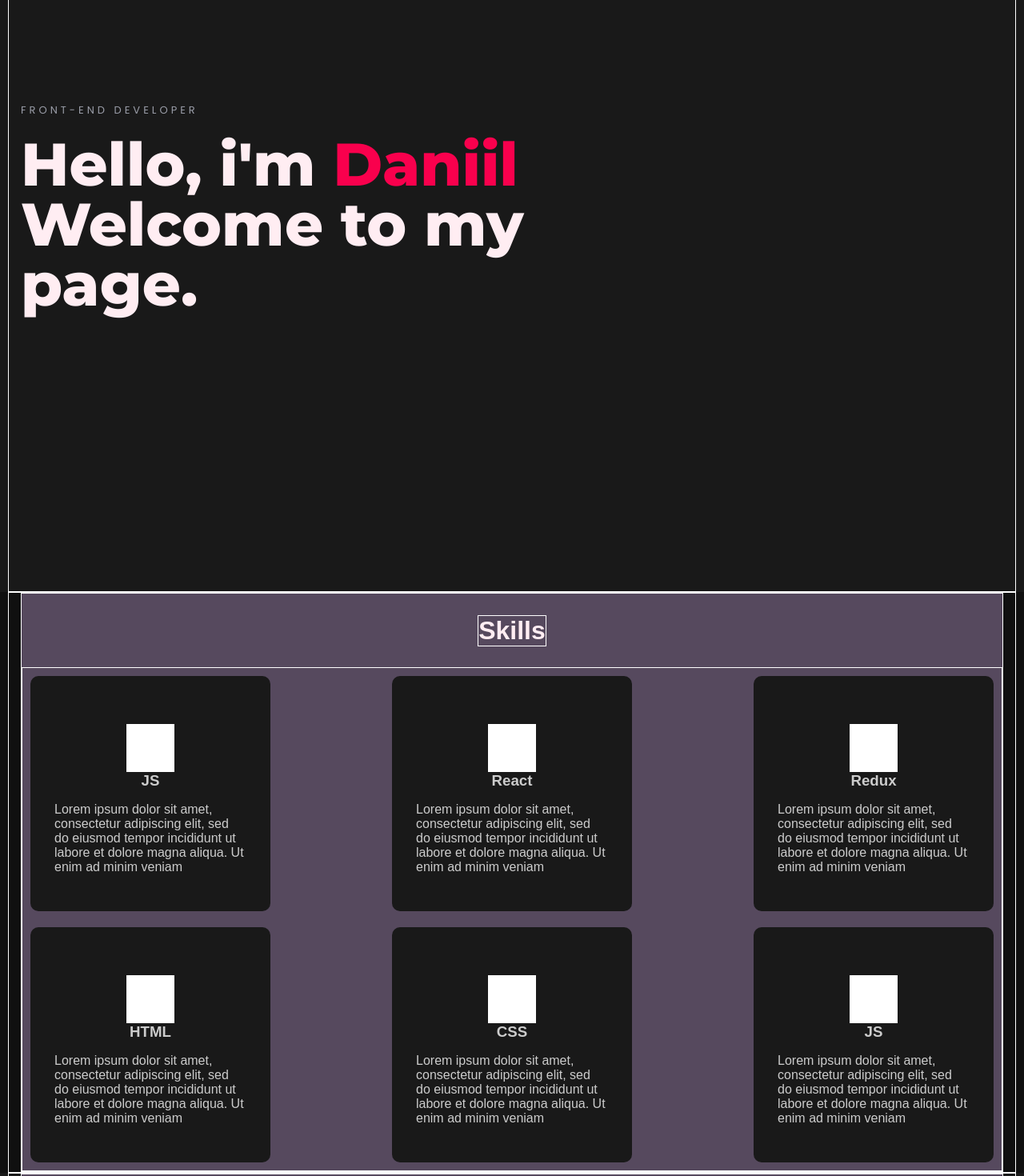
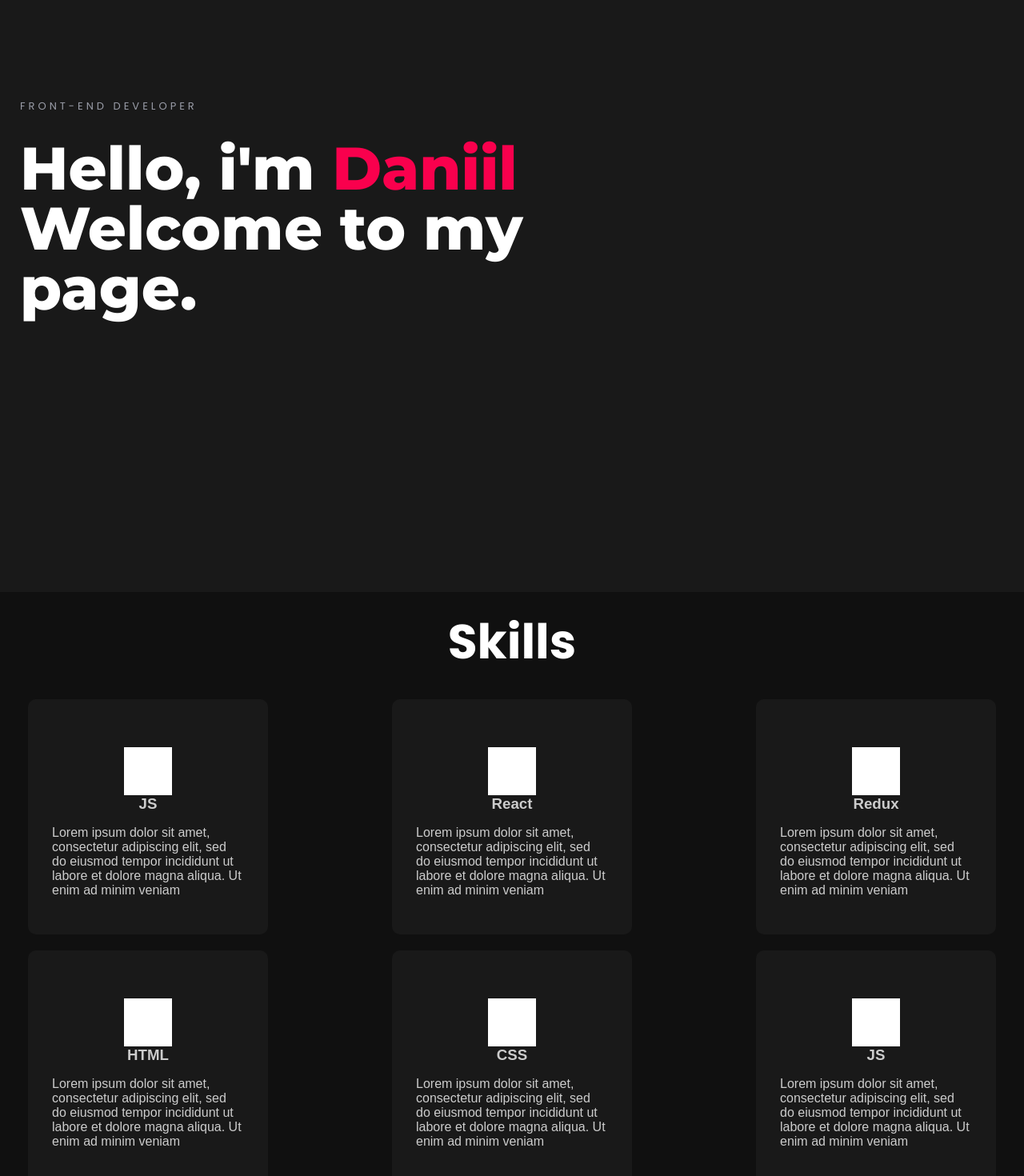
Before and after one commit to Goblester/portfolio, a React (Create React App) app: page / in a window 1280 px wide. Shown: the part 300-1770 px from the top of the page at 80% size. Built offline with nearby package versions, Linux system fonts and the light colour scheme.

Commit message:
added component Title

```diff
--- a/public/index.html
+++ b/public/index.html
@@ -26,7 +26,7 @@
     -->
     <link rel="preconnect" href="https://fonts.googleapis.com">
     <link rel="preconnect" href="https://fonts.gstatic.com" crossorigin>
-    <link href="https://fonts.googleapis.com/css2?family=Poppins:wght@100;200;300;400;500&display=swap" rel="stylesheet">
+    <link href="https://fonts.googleapis.com/css2?family=Poppins:wght@100;200;300;400;500;700&display=swap" rel="stylesheet">
     <link href="https://fonts.googleapis.com/css2?family=Montserrat:wght@800;900&display=swap" rel="stylesheet">
     <title>React App</title>
   </head>
--- a/src/App.css
+++ /dev/null
@@ -1,2 +0,0 @@
-.App {
-}
--- /dev/null
+++ b/src/App.scss
@@ -0,0 +1,11 @@
+@import './common/styles/variables';
+
+.App {
+
+}
+.App section:nth-child(2n){
+    background-color: $bodyColor;
+}
+.App section:nth-child(2n+1){
+  background-color: $sndBodyColor;
+}
--- a/src/App.tsx
+++ b/src/App.tsx
@@ -1,5 +1,5 @@
 import React from 'react';
-import './App.css';
+import './App.scss';
 import {Header} from './components/Header/Header';
 import {Home} from './components/Home/Home';
 import {Skills} from './components/Skills/Skills';
--- /dev/null
+++ b/src/common/Title/Title.module.scss
@@ -0,0 +1,8 @@
+.title{
+  color: #fff;
+  font-family: 'Poppins', sans-serif;
+  font-weight: 700;
+  font-size: 60px;
+  line-height: 1.4074;
+  margin: 20px 0;
+}
--- /dev/null
+++ b/src/common/Title/Title.tsx
@@ -0,0 +1,12 @@
+import React from 'react';
+import styles from './Title.module.scss'
+
+type TitleProps = {
+    title: string
+}
+
+export const Title: React.FC<TitleProps> = ({title}:TitleProps) => {
+    return (
+        <h2 className={styles.title}>{title}</h2>
+    )
+}
--- a/src/common/styles/styleContainer.module.scss
+++ b/src/common/styles/styleContainer.module.scss
@@ -8,7 +8,6 @@
   justify-content: flex-start;
   align-items: center;
   flex-wrap: wrap;
-  border: 1px solid white;
   @media screen and (max-width: 1260px) {
     width: 960px;
   }
@@ -27,8 +26,6 @@
   flex-direction: column;
   align-items: center;
   justify-content: space-between;
-  border: 1px solid white;
-  background-color: #56495e;
 }
 
 .itemsContainer {
@@ -36,7 +33,6 @@
   flex-wrap: wrap;
   justify-content: space-between;
   align-items: center;
-  border: 1px solid white;
 }
 
 
@@ -48,6 +44,5 @@
     flex-direction: column;
     justify-content: space-between;
     align-items: center;
-    border: 1px solid white;
   }
 }
--- a/src/common/styles/variables.scss
+++ b/src/common/styles/variables.scss
@@ -1,5 +1,5 @@
 $primaryColor: #ffedf2;
 $primaryColorDark: rgba(198,201,216,.75);
 $secondaryColor: #f9004d;
-$bodyColor: #717173;
-$sndBodyColor: #1f1f25;
+$bodyColor: #191919;
+$sndBodyColor: #101010;
--- a/src/components/Home/Home.module.scss
+++ b/src/components/Home/Home.module.scss
@@ -1,8 +1,36 @@
 @import "./src/common/styles/variables";
 
+/*
+@media (min-width: 648px){
+    .home{
+        height: 100vh;
+    }
+
+    div.container{
+        justify-content: space-between;
+        padding: 0;
+    }
+}
+
+
+
+
+@media (max-width: 647px){
+    .home{
+        background-color: #191919;
+    }
+    .description{
+        margin-bottom: 20px;
+    }
+
+    div.container{
+        flex-direction: column;
+        justify-content: space-between;
+    }
+}
+*/
 
 .home{
-    background-color: #191919;
     height: 70vh;
     @media screen and (min-width: 1261px) {
         min-height: 960px;
@@ -13,20 +41,20 @@
             color: $primaryColorDark;
             font-family: 'Poppins', sans-serif;
             font-size: 13px;
-            margin-bottom: 10px;
             text-transform: uppercase;
             letter-spacing: 4px;
             display: block;
             font-weight: 400;
-            margin-bottom: 20px;
+            margin-bottom: 30px;
         }
         h1{
+            color: #fff;
             margin: 0;
             font-size: 32px;
             line-height: 75px;
             font-family: 'Montserrat', sans-serif;
-            margin-inline-start: 0px;
-            margin-inline-end: 0px;
+            margin-inline-start: 0;
+            margin-inline-end: 0;
             font-weight: bold;
             @media screen and (min-width: 561px) {
                 font-size: 56px;
@@ -49,12 +77,9 @@
         }
 
     }
-
     .photo{
         width: 300px;
         height: 400px;
         background: white;
     }
-
-
 }
--- a/src/components/Skills/Skill.tsx
+++ b/src/components/Skills/Skill.tsx
@@ -1,4 +1,4 @@
-import styles from './Skills.module.css';
+import styles from './Skills.module.scss';
 
 export function Skill({title, description}: {
     title: string
--- a/src/components/Skills/Skills.module.css
+++ b/src/components/Skills/Skills.module.scss
@@ -1,11 +1,7 @@
+@import './src/common/styles/variables';
+
 
 .skills {
-    background-color: #101010;
-}
-
-.skills h2{
-    font-size: 2em;
-    border: 1px solid white;
 }
 
 .item {
@@ -28,5 +24,4 @@
     height: 60px;
     width: 60px;
     background-color: white;
-
 }
--- a/src/components/Skills/Skills.tsx
+++ b/src/components/Skills/Skills.tsx
@@ -1,13 +1,14 @@
-import styles from './Skills.module.css';
+import styles from './Skills.module.scss';
 import styleContainer from '../../common/styles/styleContainer.module.scss';
 import {Skill} from './Skill';
+import {Title} from '../../common/Title/Title';
 
 export function Skills() {
     return (
         <section className={styles.skills}>
             <div className={styleContainer.container}>
                 <div className={styleContainer.secondContainer}>
-                    <h2>Skills</h2>
+                    <Title title={'Skills'}/>
                     <div className={styleContainer.itemsContainer}>
                         <Skill title={'JS'} description={'Lorem ipsum dolor sit amet, consectetur adipiscing elit, ' +
                         'sed do eiusmod tempor incididunt ut labore et dolore' +
```
